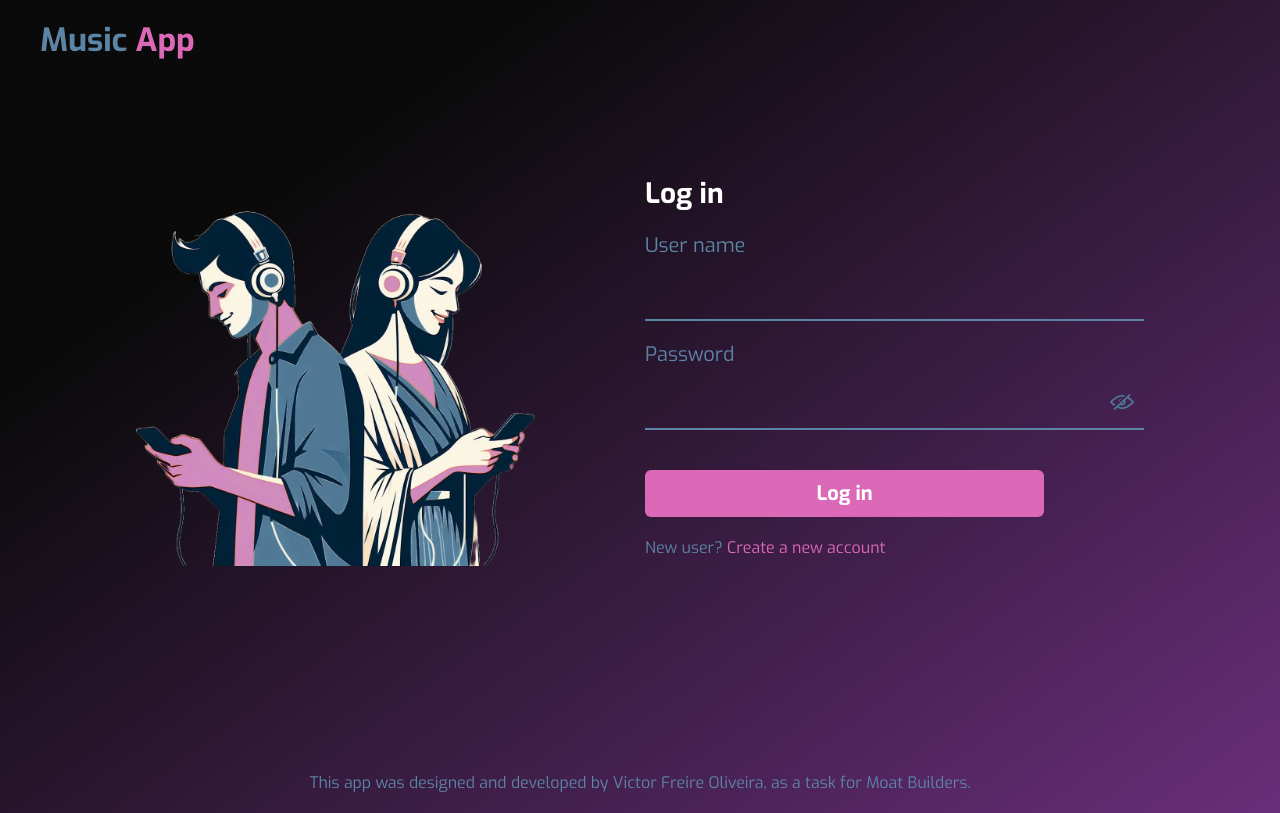
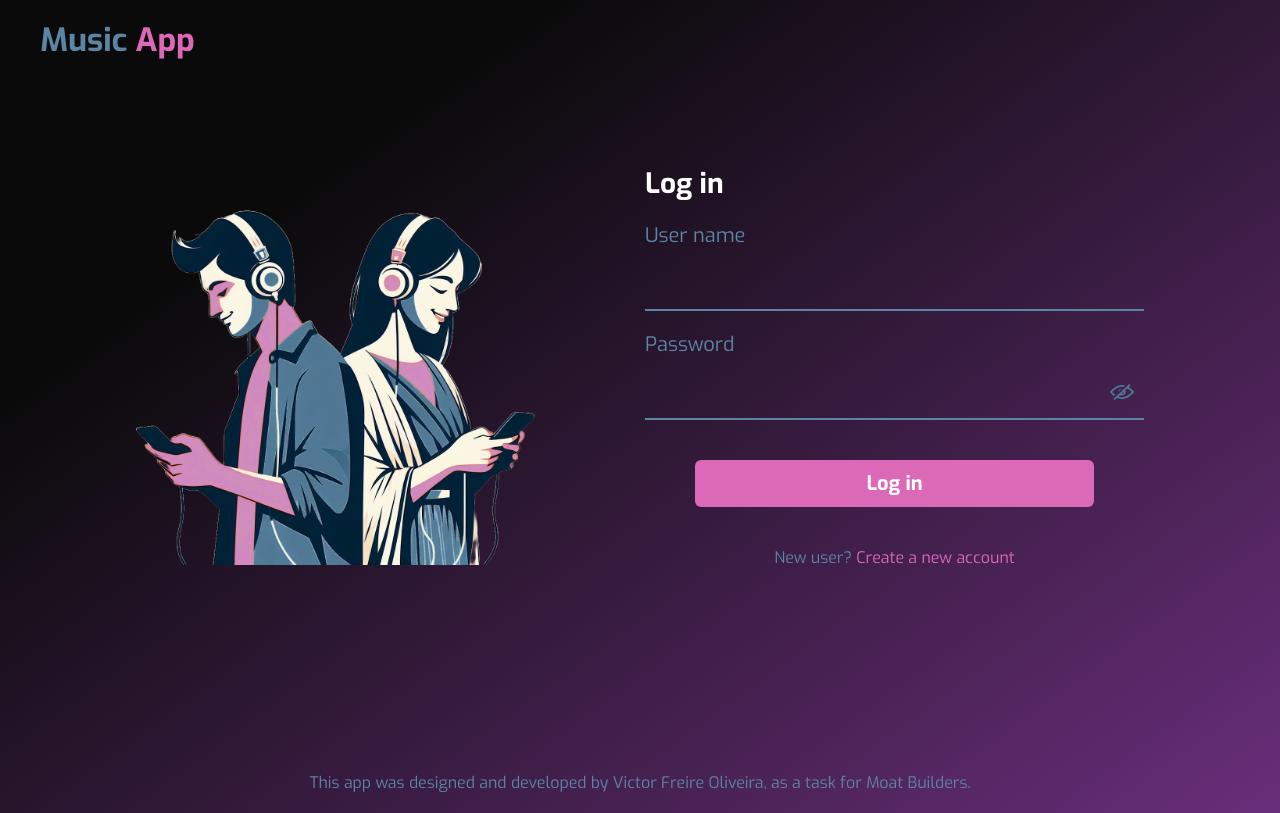
Before and after one commit to oliveira-victor/music_app, a React (Vite) app: page / in a window 1280 px wide. Built offline with nearby package versions, Linux system fonts and the light colour scheme; the HTML template or start-up script is replaced by a standard one.

Commit message:
feat: small position changes

```diff
--- a/src/Components/LoginForm/styles.ts
+++ b/src/Components/LoginForm/styles.ts
@@ -12,6 +12,7 @@ export const LoginForm = styled.form`
 
     p {
         margin-top: 20px;
+        text-align: center;
     }
 
     img {
@@ -31,7 +32,7 @@ export const LoginForm = styled.form`
 export const LoginBtn = styled(Button)`
     width: 80%;
     display: block;
-    margin-top: 40px;
+    margin: 40px auto;
 
     @media (max-width: 767px) {
         width: 100%;
```
